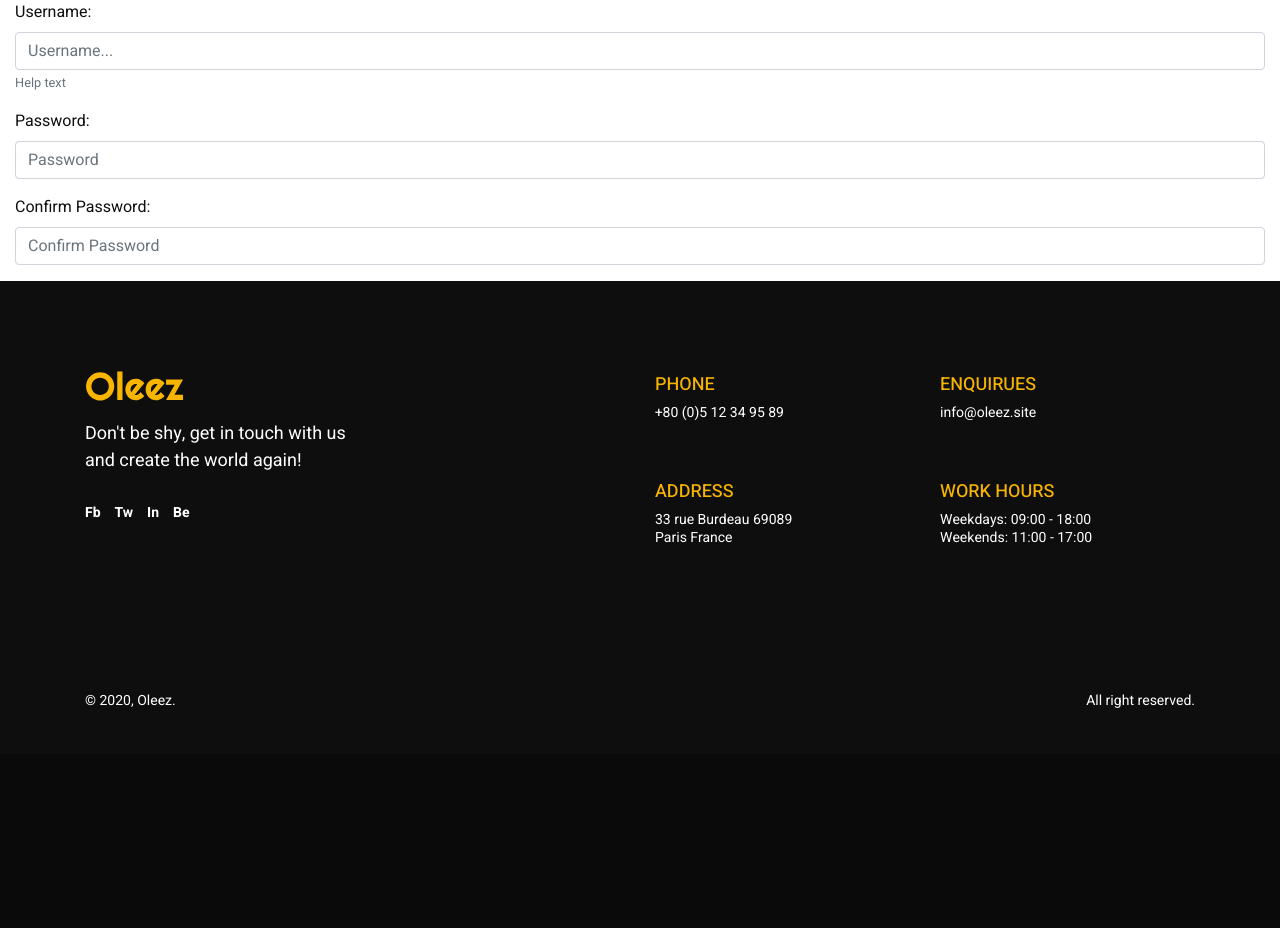
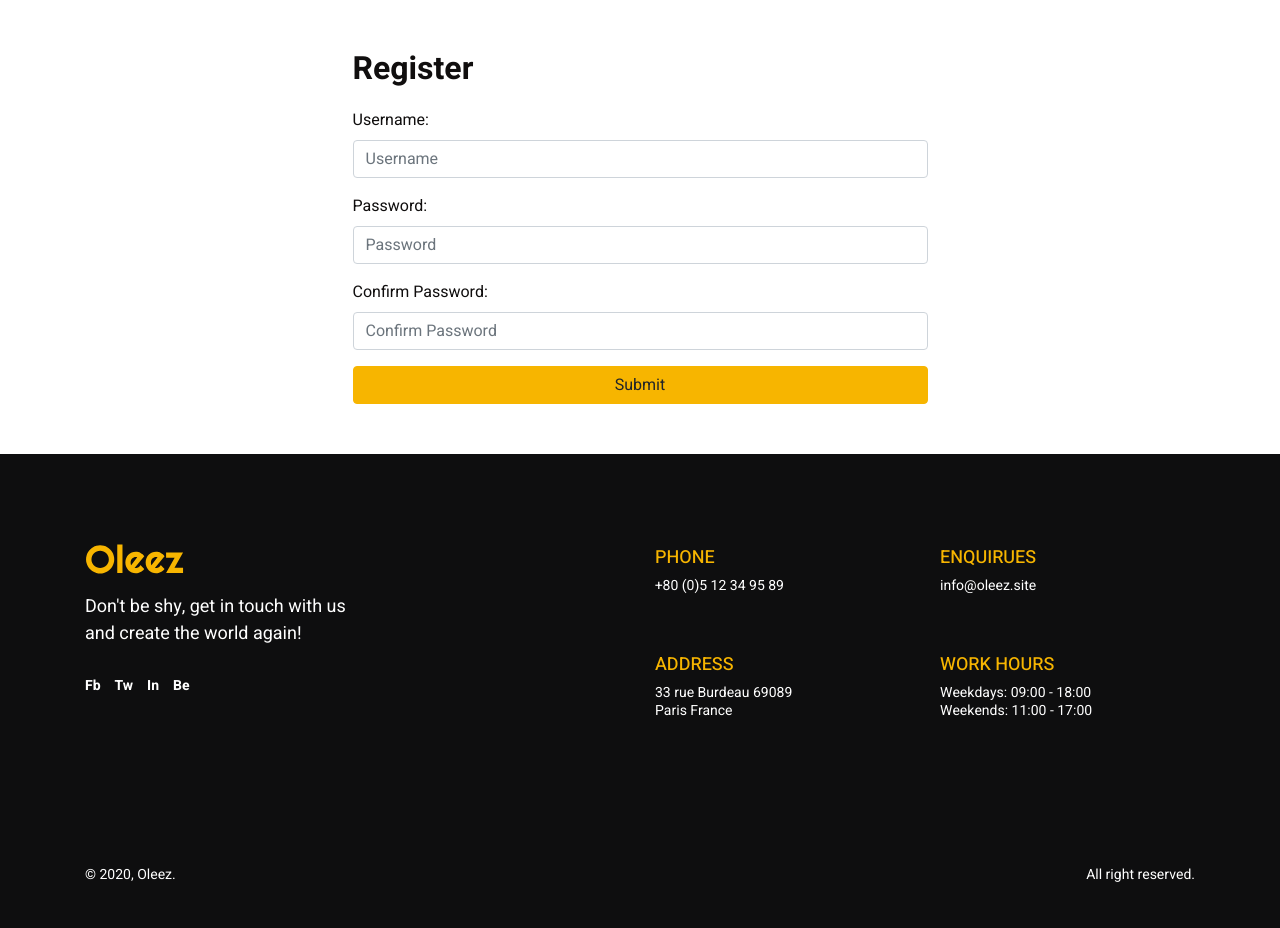
Before and after one commit to davideke1/-, a Django app: template crud_blog/templates/crud_blog/register.html in a window 1280 px wide. Shown: the part 84-1012 px from the top of the page. Before the commit the page ends 792 px from the top, so only its background shows below. Run offline with Django 3.2, Linux system fonts and the light colour scheme; the template is opened without the code that fills it, so the values that code supplies are empty; some libraries are stand-ins or nearby versions.

Commit message:
Update register template

```diff
--- a/crud_blog/templates/crud_blog/register.html
+++ b/crud_blog/templates/crud_blog/register.html
@@ -6,15 +6,40 @@ Oleez :: Register
 {% endblock title %}
 
 {% block content %}
+<style>
+    section.register_section{
+        padding: 50px;
+    }
+
+    div.register{
+        max-width: 50%;
+        margin: auto;
+    }
+
+    @media screen and (max-width: 785px){
+        div.register{
+            max-width: 90% !important;
+        }
+    }
+    p.h3{
+        font-size: 32px;
+        font-weight: 600;
+        margin-bottom: 20px;
+    }
+</style>
+
 <section class="register_section">
     <div class="container-fluid">
         <div class="register">
-            <form action="" method="post">
+            <p class="h3">
+                Register
+            </p>
+
+            <form action="" method="post" class="">
                 <div class="form-group">
                   <label for="username">Username: </label>
                   <input type="username"
-                    class="form-control" name="username" id="" aria-describedby="helpId" placeholder="Username...">
-                  <small id="helpId" class="form-text text-muted">Help text</small>
+                    class="form-control" name="username" id="" aria-describedby="helpId" placeholder="Username">
                 </div>
                 <div class="form-group">
                   <label for="password">Password:</label>
@@ -23,7 +48,8 @@ Oleez :: Register
                 <div class="form-group">
                     <label for="password">Confirm Password:</label>
                     <input type="password" class="form-control" name="" id="" placeholder="Confirm Password">
-                  </div>
+                </div>
+                <button type="submit" class="btn btn-primary btn-block">Submit</button>
             </form>
         </div>
     </div>
```
